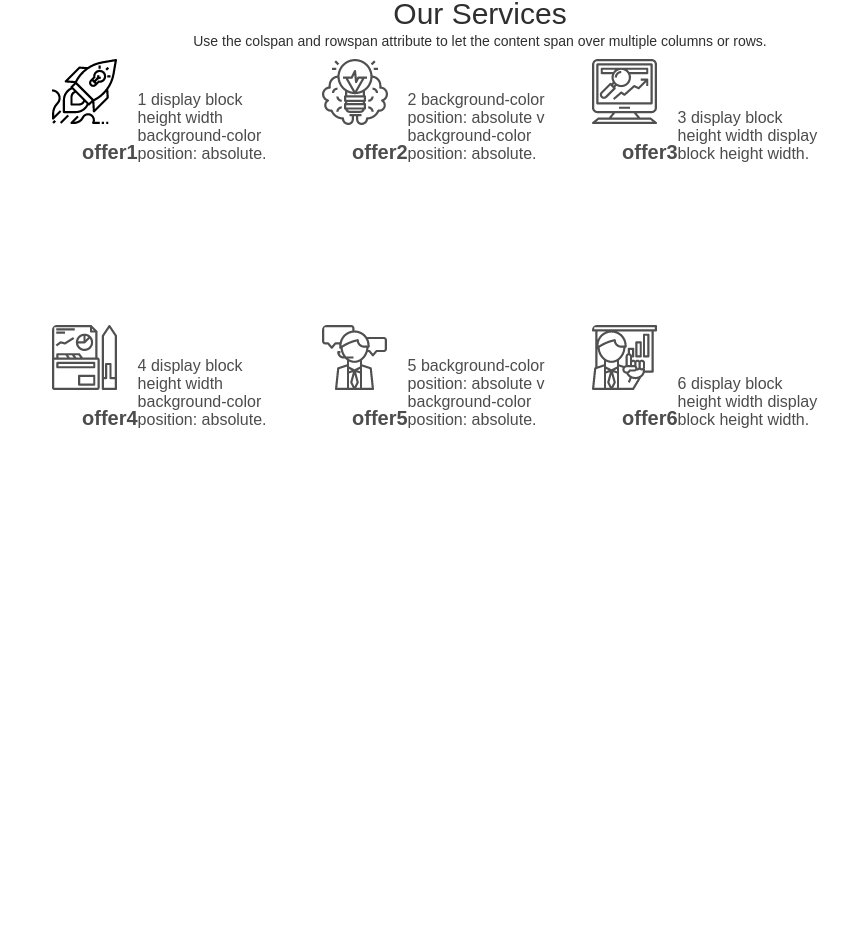
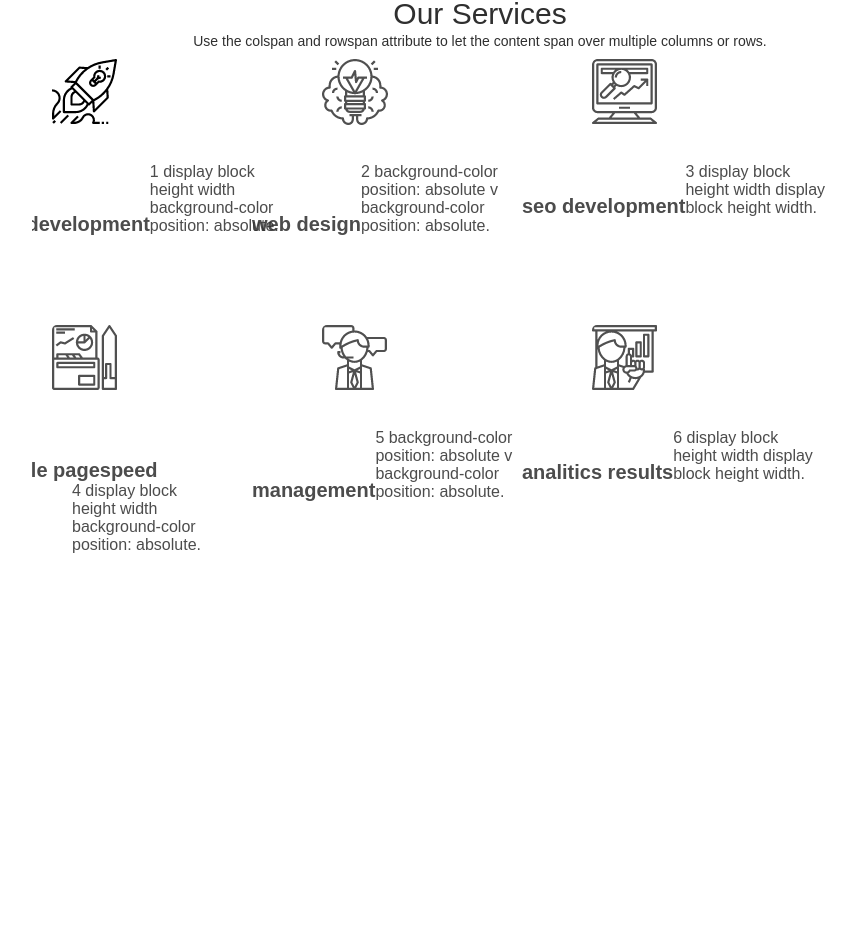
Before and after one commit to katrinkattt/react-app-yellow, a React (Create React App) app in the folder app-lending/yell-app/: page / in a window 1280 px wide. Shown: the part 971-1899 px from the top of the page, without its empty margins (160-1016 px from the left). Built offline with nearby package versions, Linux system fonts and the light colour scheme.

Commit message:
true  value in array

```diff
--- a/app-lending/yell-app/src/components/ourService.jsx
+++ b/app-lending/yell-app/src/components/ourService.jsx
@@ -18,9 +18,8 @@ export default class OurService extends Component {
                 icon21,
                 icon22,
                 icon23
-
             ],
-            title: ['offer1', 'offer2', 'offer3', 'offer4', 'offer5', 'offer6'],
+            title: ['web development', 'web design', 'seo development', 'google pagespeed', 'management', 'analitics results'],
             text: [
                 '1 display block height width background-color position: absolute.',
                 '2 background-color position: absolute v background-color position: absolute.',
```
